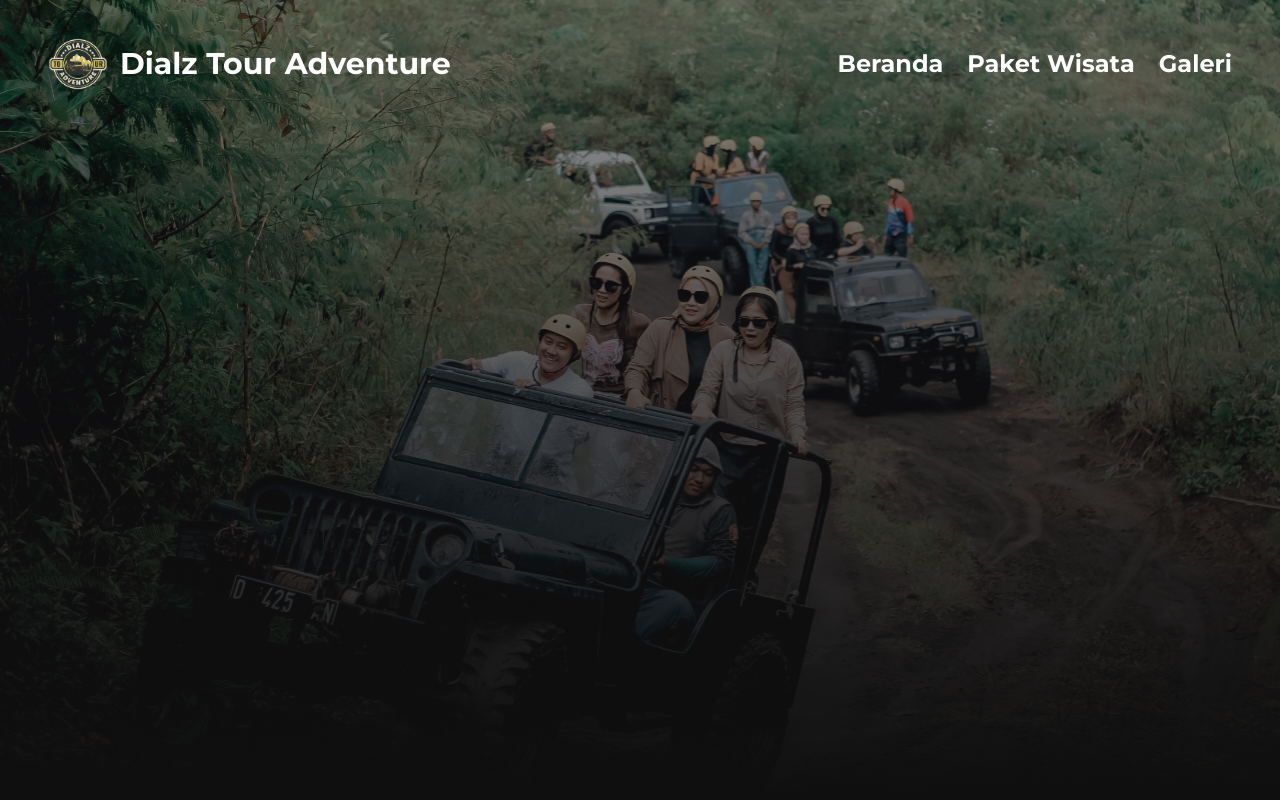
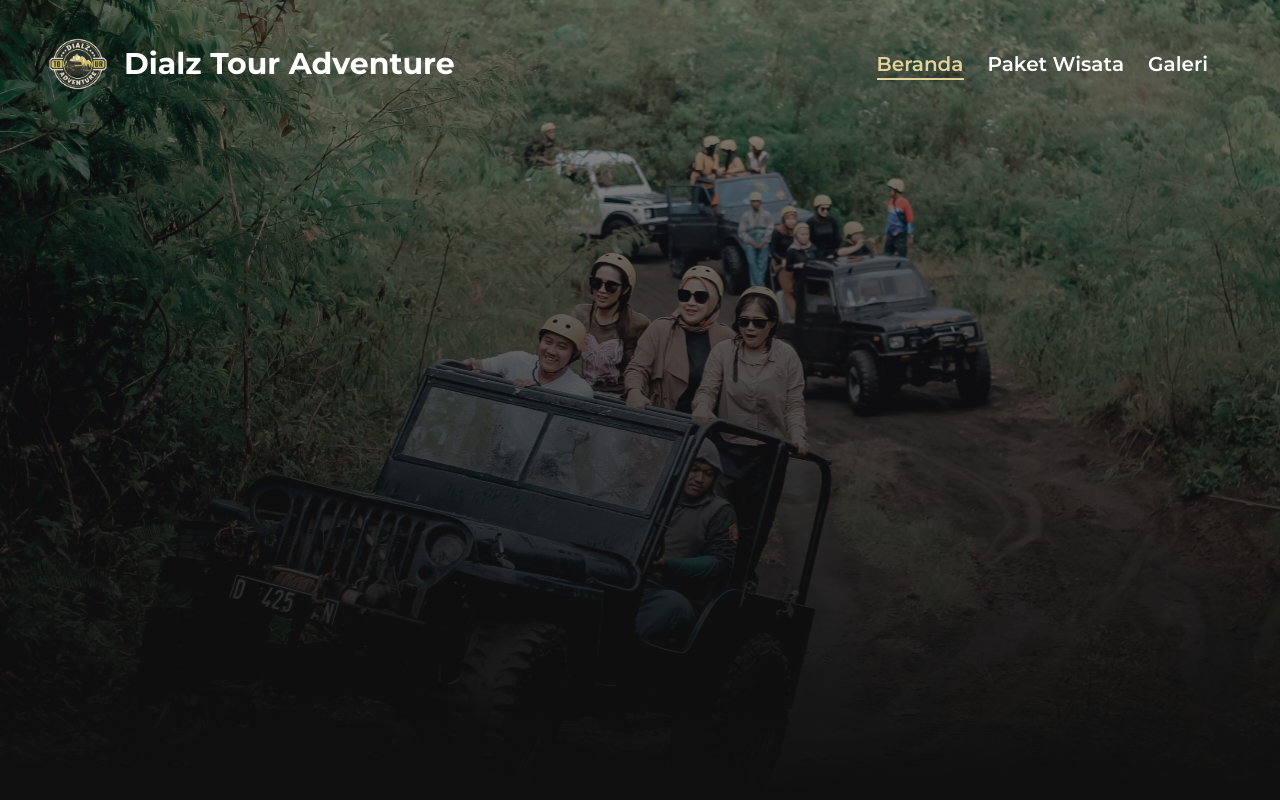
Before and after one commit to aufaikrimaa/kjtg-company-profile, a React (Vite) app: page / in a window 1280 px wide. Shown: the top 800 px of the page. Built offline with nearby package versions, Linux system fonts and the light colour scheme.

Commit message:
update navbar

```diff
--- a/src/components/navbar/Navbar.css
+++ b/src/components/navbar/Navbar.css
@@ -9,3 +9,31 @@
   height: 5rem;
   background-color: #0f0f0f;
 }
+
+.menu {
+  padding-bottom: 4px;
+  position: relative;
+  transition: color 0.3s ease;
+}
+
+.menu.active {
+  color: #e1d29b;
+}
+
+.menu::before {
+  content: "";
+  position: absolute;
+  width: 100%;
+  height: 2px;
+  background-color: #e1d29b;
+  bottom: 0;
+  left: 0;
+  transform: scaleX(0);
+  transform-origin: bottom center;
+  transition: transform 0.3s ease;
+}
+
+.menu:hover::before,
+.menu.active::before {
+  transform: scaleX(1);
+}
--- a/src/components/navbar/Navbar.jsx
+++ b/src/components/navbar/Navbar.jsx
@@ -1,10 +1,13 @@
-import { useEffect, useRef } from "react";
-import { Link } from "react-router-dom";
+import { useEffect, useRef, useState } from "react";
+import { Link, useLocation } from "react-router-dom";
 import logo from "../../assets/images/logo-dialz.png";
 import "./navbar.css";
 
 function Navbar() {
   const navbarRef = useRef(null);
+  const location = useLocation();
+  const [activeNav, setActiveNav] = useState(location.pathname);
+
   useEffect(() => {
     const shrinkNavbar = () => {
       if (
@@ -21,26 +24,49 @@ function Navbar() {
       window.removeEventListener("scroll", shrinkNavbar);
     };
   }, []);
+
+  const handleNavChange = (nav) => {
+    setActiveNav(nav);
+  };
+
   return (
     <>
       <div ref={navbarRef} className="navbar flex fixed z-10">
         <div className="container flex px-6 py-2 justify-between font-bold text-white self-center">
           <div className="logo">
-            <div className="flex ">
-              <img src={logo} alt="" className="w-8 h-auto " />
-              <div className="text-3xl self-center ml-2">
-                Dialz Tour Adventure
+            <Link to="/">
+              <div className="flex ">
+                <img src={logo} alt="" className="w-8 h-auto " />
+                <div className="text-3xl self-center ml-3">
+                  Dialz Tour Adventure
+                </div>
               </div>
-            </div>
+            </Link>
           </div>
-          <div className="nav self-center text-2xl">
-            <Link to="/" className="mr-4">
+          <div className="self-center text-xl font-semibold">
+            <Link
+              to="/"
+              className={`menu mr-4 ${activeNav === "/" ? "active" : ""}`}
+              onClick={() => handleNavChange("/")}
+            >
               Beranda
             </Link>
-            <Link to="/" className="mr-4">
+            <Link
+              to="/packs"
+              className={`menu mr-4 ${activeNav === "/packs" ? "active" : ""}`}
+              onClick={() => handleNavChange("/packs")}
+            >
               Paket Wisata
             </Link>
-            <Link to="/">Galeri</Link>
+            <Link
+              to="/gallery"
+              className={`menu mr-4 ${
+                activeNav === "/gallery" ? "active" : ""
+              }`}
+              onClick={() => handleNavChange("/gallery")}
+            >
+              Galeri
+            </Link>
           </div>
         </div>
       </div>
--- a/src/pages/Gallery.jsx
+++ b/src/pages/Gallery.jsx
@@ -1,5 +1,12 @@
+import Navbar from "../components/navbar/Navbar";
+
 function Gallery() {
-  return <></>;
+  return (
+    <>
+      <Navbar />
+      <div>Gallery</div>
+    </>
+  );
 }
 
 export default Gallery;
--- a/src/pages/Packs.jsx
+++ b/src/pages/Packs.jsx
@@ -1,5 +1,12 @@
+import Navbar from "../components/navbar/Navbar";
+
 function Packs() {
-  return <></>;
+  return (
+    <>
+      <Navbar />
+      <div className="relative">Packs</div>
+    </>
+  );
 }
 
 export default Packs;
```
